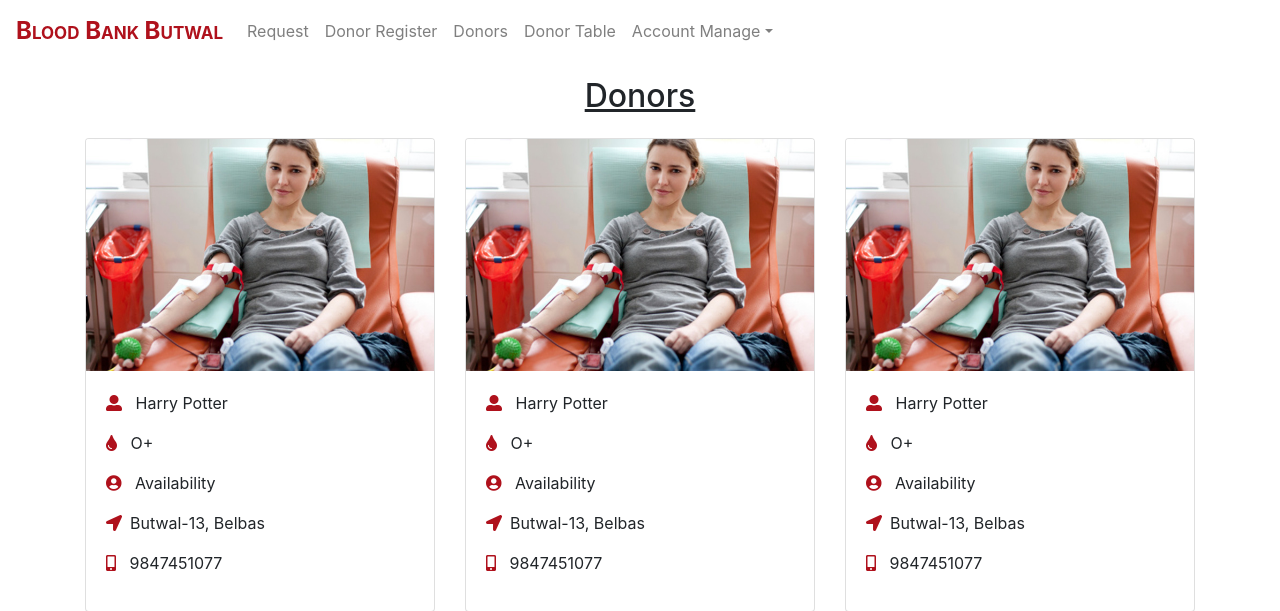
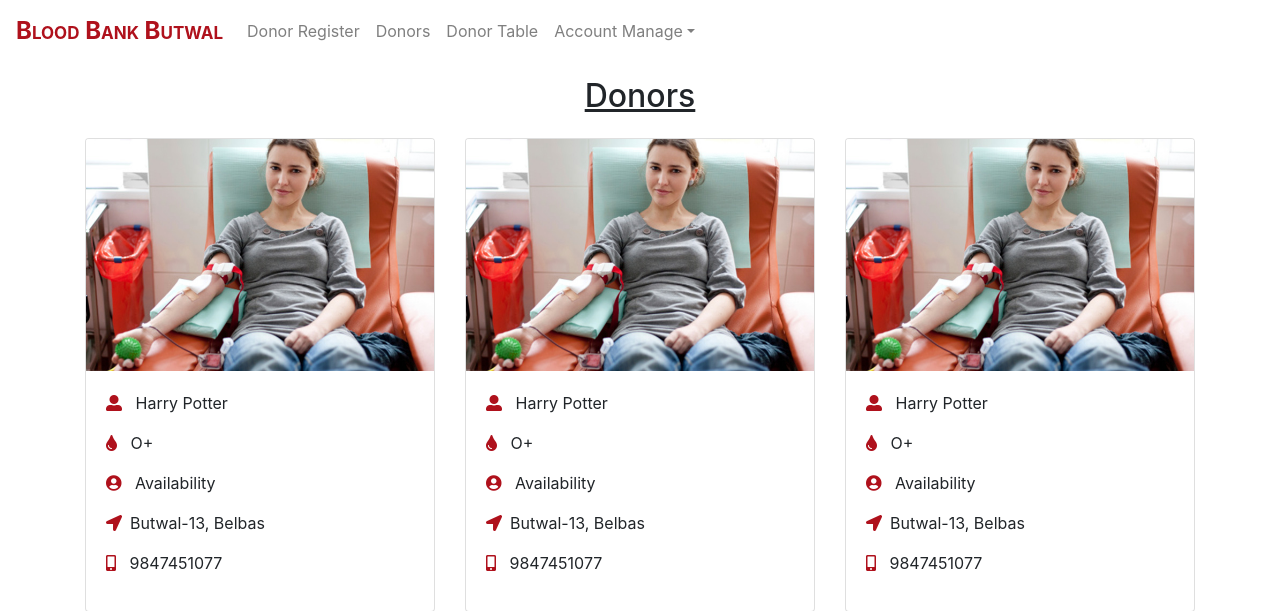
Before and after one commit to manizkou/bloodbank, a PHP site: page /donors.php in a window 1280 px wide. Shown: the top 611 px of the page. Run offline with PHP 8.4, Linux system fonts and the light colour scheme.

Commit message:
request.php not required hence deleted

```diff
--- a/header.php
+++ b/header.php
@@ -51,9 +51,6 @@
 						<a class="nav-link" href="#">Home <span class="sr-only">(current)</span></a>
 					</li> -->
 					<li class="nav-item">
-						<a class="nav-link" href="#">Request</a>
-					</li>
-					<li class="nav-item">
 						<a class="nav-link" href="donorregister.php">Donor Register</a>
 					</li>
 					<li class="nav-item">
```
